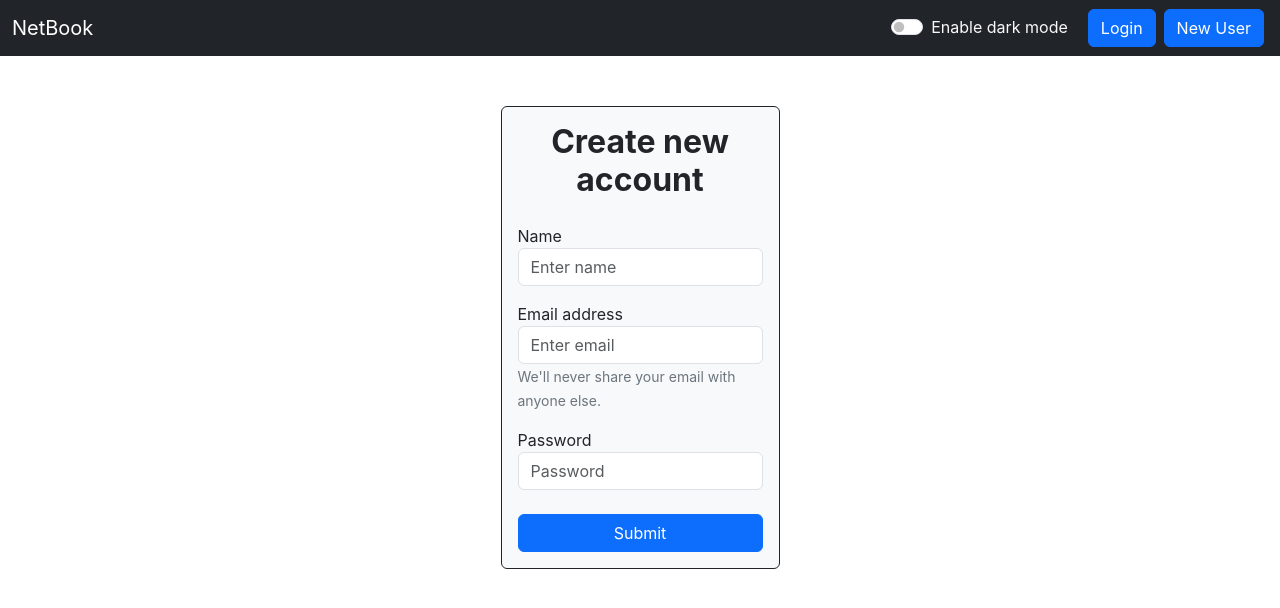
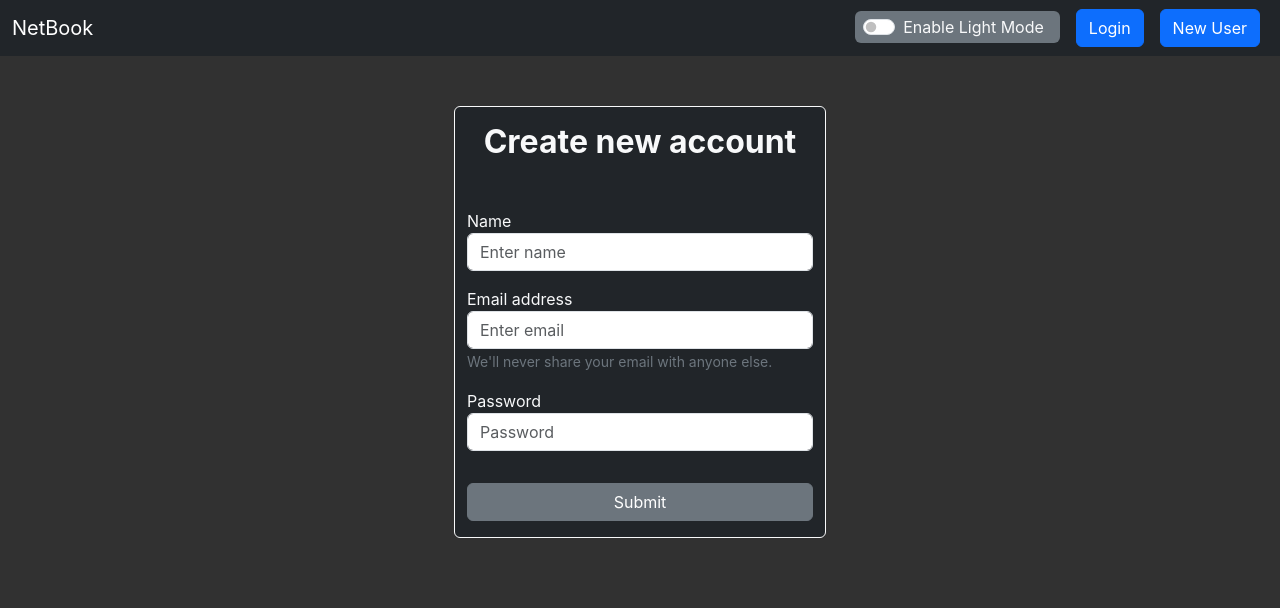
Before and after one commit to mitesh-sharma/NetBook, a React (Create React App) app: page /signup in a window 1280 px wide. Shown: the top 608 px of the page. Built offline with nearby package versions, Linux system fonts and the light colour scheme.

Commit message:
made login/register pages responsive

```diff
--- a/src/App.js
+++ b/src/App.js
@@ -1,5 +1,5 @@
 import './App.css';
-import { useState } from 'react';
+import { useState, useEffect } from 'react';
 import { BrowserRouter, Route, Routes } from "react-router-dom";
 import Navbar from './components/Navbar';
 import Home from './components/Home';
@@ -21,6 +21,12 @@ function App() {
       document.body.style.backgroundColor = 'white';
     }
   }
+
+  useEffect(() => {
+    toggleMode();
+    // eslint-disable-next-line
+  }, []);
+
   const showAlert = (message, type)=>{
     setAlert({
       msg : message,
--- a/src/components/Login.js
+++ b/src/components/Login.js
@@ -34,7 +34,7 @@ const Login = (props) => {
     }
     return (
         <>
-        <div className={`container w-25 border border-${props.mode === 'light'? 'dark':'light'} rounded bg-${props.mode === 'light'? 'light':'dark'}`}>
+        <div className={`container col-lg-4 col-md-6 col-sm-8 border border-${props.mode === 'light' ? 'dark' : 'light'} rounded bg-${props.mode === 'light' ? 'light' : 'dark'} mx-auto`}>
             <h2 className={`text-center mt-3 mb-5 text-${props.mode === 'light'? 'dark':'light'}`}><strong>Login</strong></h2>
             <form onSubmit={handleSubmit}>
                 <div className="form-group my-3">
--- a/src/components/Navbar.js
+++ b/src/components/Navbar.js
@@ -26,18 +26,18 @@ const Navbar = (props) => {
                             </li>}
 
                         </ul>
-                    <div className="form-check form-switch pe-3 text-light">
-                        <input className="form-check-input" onClick = {props.toggleMode} type="checkbox" role="switch" id="flexSwitchCheckDefault" />
-                        <label className="form-check-label" htmlFor="flexSwitchCheckDefault">Enable {props.mode === 'light' ? 'dark' : 'light'} mode</label>
+                        <div className="form-check form-switch text-light bg-secondary ps-5 pe-3 py-1 mx-2 rounded">
+                            <input className="form-check-input" onClick={props.toggleMode} type="checkbox" role="switch" id="flexSwitchCheckDefault" />
+                            <label className="form-check-label" htmlFor="flexSwitchCheckDefault">Enable {props.mode === 'light' ? 'Dark' : 'Light'} Mode</label>
                         </div>
                         {!localStorage.getItem('token') ?
                             <div className="d-flex text-align-center">
-                            <Link className="btn btn-primary mx-1" to="/login" role="button">Login</Link>
-                            <Link className="btn btn-primary mx-1" to="/signup" role="button">New User</Link>
+                                <Link className="btn btn-primary mx-2" to="/login" role="button">Login</Link>
+                                <Link className="btn btn-primary mx-2" to="/signup" role="button">New User</Link>
                             </div>
                             :
                             <div className='d-flex'>
-                            <button onClick={handleLogout} className={`btn btn-${props.mode === 'light'? 'primary':'secondary'} mx-1`}>Logout</button>
+                                <button onClick={handleLogout} className={`btn btn-${props.mode === 'light' ? 'primary' : 'secondary'} mx-2`}>Logout</button>
                             </div>
                         }
                     </div>
--- a/src/components/Signup.js
+++ b/src/components/Signup.js
@@ -35,8 +35,8 @@ const Signup = (props) => {
     }
     return (
         <>
-        <div className={`bg-${props.mode === 'light'? 'light':'dark'} container w-25 border border-${props.mode === 'light'? 'dark':'light'} rounded p-3`}>
-            <h2 className={`text-center mb-4 text-${props.mode === 'light'? 'dark':'light'}`}><strong>Create new account</strong></h2>
+        <div className={`container col-lg-4 col-md-6 col-sm-8 border border-${props.mode === 'light' ? 'dark' : 'light'} rounded bg-${props.mode === 'light' ? 'light' : 'dark'} mx-auto`}>
+            <h2 className={`text-center mt-3 mb-5 text-${props.mode === 'light'? 'dark':'light'}`}><strong>Create new account</strong></h2>
             <form onSubmit={handleSubmit}>
                 <div className="form-group my-3">
                     <label htmlFor="exampleInputEmail1" className={`text-${props.mode === 'light'? 'dark':'light'}`}>Name</label>
@@ -52,7 +52,7 @@ const Signup = (props) => {
                     <input type="password" className="form-control" id="password" name = "password" onChange={onChange} placeholder="Password" required minLength={5} />
                 </div>
                 <div className="text-center">
-                    <button type="submit" className={`btn btn-${props.mode === 'light'? 'primary':'secondary'} w-100 mt-2`}>Submit</button>
+                    <button type="submit" className={`btn btn-${props.mode === 'light'? 'primary':'secondary'} w-100 my-3`}>Submit</button>
                 </div>
             </form>
         </div>
```
Lines whose indentation alone changed are shown as unchanged.
